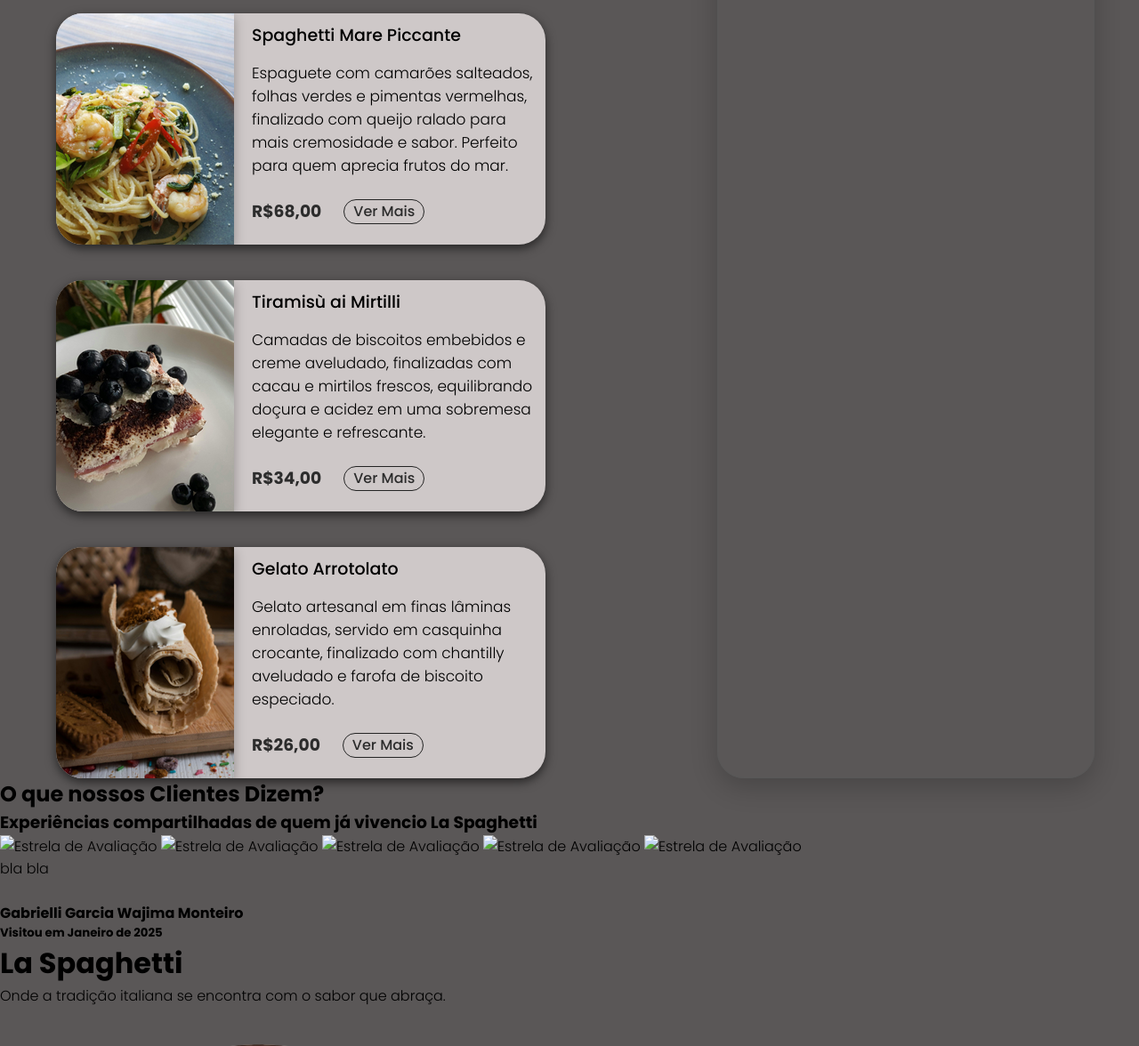
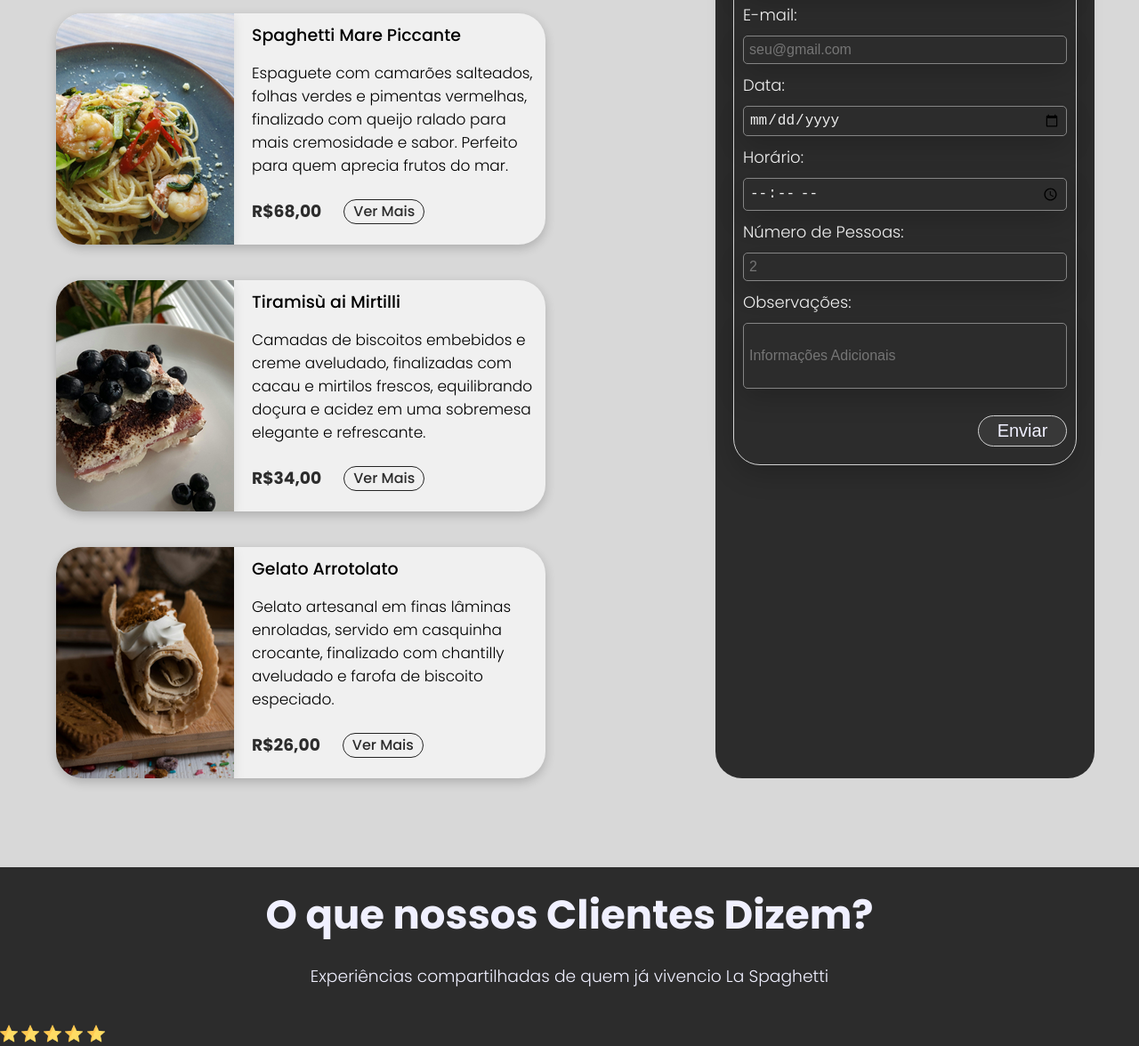
Before and after one commit to melll1601/Restaurante-FRONT, a plain HTML site: page index.html in a window 1280 px wide. Shown: the part 1616-2792 px from the top of the page at 89% size. Drawn offline with Linux system fonts and the light colour scheme.

Commit message:
Terminando formulario

```diff
--- a/style.css
+++ b/style.css
@@ -1,10 +1,10 @@
-* {
+*{
     margin: 0px;
     padding: 0px;
 }
 
 body{
-background-color: #5a5757;
+background-color: #d8d8d8;
 font-weight: 300;
 font-family: 'Poppins', sans-serif;
 
@@ -184,18 +184,20 @@ padding-top: 140px;
 .pratos_principais{
     margin: 40px 20px 0px 33px;
     display: flex;
-    background-color: #cec8c8;
+    background-color: #f0f0f0;
     width: 550px;
     border-radius:30px ;
     height: auto;
     align-items: self-start;
     gap: 20px;
     overflow: hidden;
-    box-shadow: 0 4px 12px rgba(0, 0, 0, 0.6);
+    box-shadow: 0 4px 12px rgba(0, 0, 0, 0.2);
 }
 
+
+
 .pratos_principais img{
-box-shadow: 0 4px 12px rgba(0, 0, 0, 0.3);
+box-shadow: 0 4px 12px rgba(0, 0, 0, 0.1);
 }
 
 .texto h1{
@@ -247,7 +249,7 @@ box-shadow: 0 4px 12px rgba(0, 0, 0, 0.3);
 #pratos_principais {
     padding: 40px 0px 1dvb 70px;
     font-size: 32px;
-    color: aliceblue;
+    color: rgb(36, 36, 36);
     font-weight: 300;
     font-family: 'Poppins', sans-serif;
     font-weight: 300;
@@ -256,6 +258,7 @@ box-shadow: 0 4px 12px rgba(0, 0, 0, 0.3);
 .conteudo{
     display: flex;
     flex-direction: row;
+    padding-bottom: 100px;
 }
 
 .barra_lateral{
@@ -266,26 +269,15 @@ box-shadow: 0 4px 12px rgba(0, 0, 0, 0.3);
     margin: 40px 50px 0px 0px;
     border-radius: 30px;
     height: auto;
-    border: 1px solid #585858;
     padding: 20px;
-    box-shadow: 0 10px 30px rgba(0, 0, 0, 0.2);
+    background-color: #2c2c2c;
+    gap: 40px;
 
 }
 .videoyt{
-    border: 1px solid #d3d3d3 ;
+    border: 1px solid #ffffff ;
     border-radius: 30px;
-    box-shadow: 0 10px 30px rgba(0, 0, 0, 0.2);
     padding: 10px;
-}
-
-.barra_lateral h2{
-    margin: 0px 0px 10px 1px;
-    align-items: center;
-    justify-content: center;
-    font-size: 25px;
-    font-weight: 560;
-    color: #eeeeee;
-
 }
 
 .barra_lateral iframe{
@@ -301,7 +293,7 @@ box-shadow: 0 4px 12px rgba(0, 0, 0, 0.3);
     text-align: justify;
     font-size: 18px;
     padding: 5px;
-    color: #f0f0f0;
+    color: #ffffff;
 }
 
 .funcionamento{
@@ -311,15 +303,15 @@ box-shadow: 0 4px 12px rgba(0, 0, 0, 0.3);
     padding: 10px;
 
 }
-.funcionamento h1{
+
+#titulos_barra{
+
     margin: 0px 0px 10px 1px;
     align-items: center;
     justify-content: center;
     font-size: 25px;
     font-weight: 560;
     color: #eeeeee;
-
-
 }
 
 .funcionamento h3{
@@ -329,3 +321,184 @@ box-shadow: 0 4px 12px rgba(0, 0, 0, 0.3);
     color: #f0f0f0;
 
 }
+.formulario{
+    border: 1px solid #d3d3d3 ;
+    border-radius: 30px;
+    box-shadow: 0 10px 30px rgba(0, 0, 0, 0.2);
+    padding: 10px;
+    color: #f0f0f0;
+    font-size: 18px;
+    justify-content: center;
+
+}
+
+
+.formulario_inicial label{
+     margin: 10px 0px 10px 0px;
+
+    display: flex;
+
+}
+
+.formulario_inicial input{
+    border: 1px solid #858585 ;
+    border-radius: 5px;
+    box-shadow: 0 10px 30px rgba(0, 0, 0, 0.2);
+    background-color: #2c2c2c;
+    padding: 6px;
+    width: 350px;
+    font-size: 16px;
+    color: #f0f0f0;
+
+}
+
+.observacao{
+
+    height: 60px;
+}
+
+
+.button{
+display: flex;
+flex-direction: row-reverse;
+
+
+}
+
+
+.formulario_inicial button{
+
+    color: #f0f0ff;
+    padding: 5px;
+    border-radius: 20px;
+    width: 100px;
+    text-align: center;
+    font-size: 20px;
+    margin: 30px 0px 10px 0px;
+    background-color: #383838;
+    border: 1px solid #d3d3d3;
+
+}
+
+.formulario_inicial button:hover{
+
+transform: scale(1.06);
+background-color: #464646;
+
+}
+
+
+.feedback{
+    color: #f0f0ff;
+    background-color: #2c2c2c;
+}
+
+.comentarios img{
+    height: 20px;
+}
+
+.feedback h1{
+    text-align: center;
+    padding: 20px;
+    font-size: 45px;
+}
+
+.feedback h3{
+    text-align: center;
+    font-weight: 300;
+    margin-bottom: 40px;}
+
+
+
+
+
+
+
+
+
+
+
+
+
+
+
+
+
+
+
+
+
+
+
+
+
+
+footer{
+display: flex;
+background-color: #d38383;
+}
+
+
+.links_rapidos_footer{
+color: #d8cfc4;
+display: block;
+}
+
+
+
+
+
+
+
+
+
+
+
+
+
+
+
+
+
+
+
+
+
+
+
+
+
+
+
+
+
+
+
+
+
+
+
+
+
+
+.footer_logo{
+color: #ffffff;
+}
+
+
+.footer_logo h1{
+    padding:30px 10px 0px 40px;
+    font-weight: 300;
+    font-size: 40px;
+}
+
+.footer_logo p{
+    padding:30px 10px 0px 40px;
+    font-size: 20px;
+}
+
+.footer_logo img{
+    padding:30px 10px 0px 40px;
+    height: 100px;
+
+}
```
Also changed, not shown: assets/estrela.png (added).
